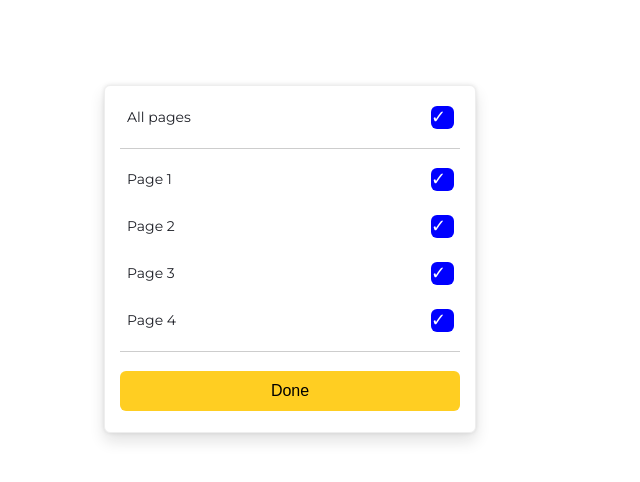
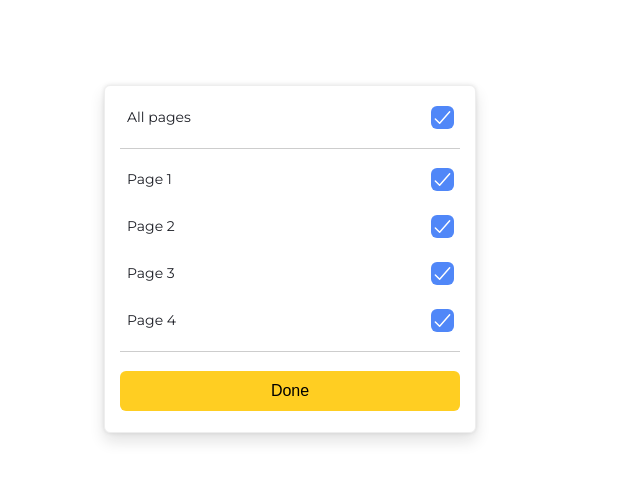
Before and after one commit to Putumani/all-pages, a plain HTML site: page index.html in a window 1280 px wide. Both pictures are taken after a click on the element 442 px from the left and 117 px from the top of the page. Shown: the whole page, without its empty margins (0-640 px from the left). Drawn offline with Linux system fonts and the light colour scheme.

Commit message:
clickable component improvement

```diff
--- a/index.html
+++ b/index.html
@@ -34,7 +34,9 @@
             <div class="page">
                 <span class="page-text">Page 2</span>
                 <div class="clickable-component-container">
-                    <div class="clickable-component"></div>
+                    <div class="clickable-component">
+                        <img src="/assets/checkmark.svg" class="checkmark" alt="Checkmark">
+                    </div>
                 </div>
             </div>
             <div class="page">
--- a/script.js
+++ b/script.js
@@ -22,10 +22,11 @@ document.addEventListener("DOMContentLoaded", () => {
         } else {
           clickableComponents.forEach((c) => {
             c.classList.add("active");
-            c.style.backgroundColor = "blue";
+            c.style.backgroundColor = "#5087F8";
             c.style.border = "none";
             c.style.opacity = "1";
-            c.innerHTML = '<span class="checkmark">&#10003;</span>';
+            c.innerHTML =
+              '<img src="/assets/checkmark.svg" class="checkmark" alt="Checkmark">';
           });
         }
       } else {
@@ -37,10 +38,11 @@ document.addEventListener("DOMContentLoaded", () => {
           component.innerHTML = "";
         } else {
           component.classList.add("active");
-          component.style.backgroundColor = "blue";
+          component.style.backgroundColor = "#5087F8";
           component.style.border = "none";
           component.style.opacity = "1";
-          component.innerHTML = '<span class="checkmark">&#10003;</span>';
+          component.innerHTML =
+            '<img src="/assets/checkmark.svg" class="checkmark" alt="Checkmark">';
         }
       }
     });
--- a/styles.css
+++ b/styles.css
@@ -18,17 +18,12 @@ body {
     box-shadow: 0px 8px 15px 0px #1414141F, 0px 0px 4px 0px #1414141A;
 }
 
-.card p {
-    margin: 0;
-}
-
 .all-pages,
 .page {
     width: 370px;
     height: 42px;
     padding: 8px 15px 8px 22px;
     gap: 0px;
-    opacity: 0px;
     display: flex;
     justify-content: space-between;
     align-items: center;
@@ -50,7 +45,6 @@ body {
     display: flex;
     align-items: center;
     justify-content: center;
-    opacity: 0px;
     box-sizing: border-box;
 }
 
@@ -61,6 +55,21 @@ body {
     border: 1px solid #CDCDCD;
     background-color: #FFFFFF;
     opacity: 0.6;
+    position: relative;
+}
+
+.checkmark {
+    width: 100%;
+    height: 100%;
+    position: absolute;
+    top: 0;
+    left: 0;
+    font-size: 20px;
+    color: #FFFFFF;
+    display: flex;
+    align-items: center;
+    justify-content: center;
+    box-sizing: border-box;
 }
 
 .line-container {
@@ -101,7 +110,6 @@ body {
 .custom-button {
     width: 100%;
     height: 100%;
-    opacity: 1;
     border: none;
     border-radius: 6px;
     background: #FFCE22;
@@ -109,8 +117,3 @@ body {
     font-weight: 400;
     cursor: pointer;
 }
-
-.checkmark {
-    color: #FFFFFF;
-    font-size: 18px;
-}
```
Also changed, not shown: assets/checkmark.svg (added).
